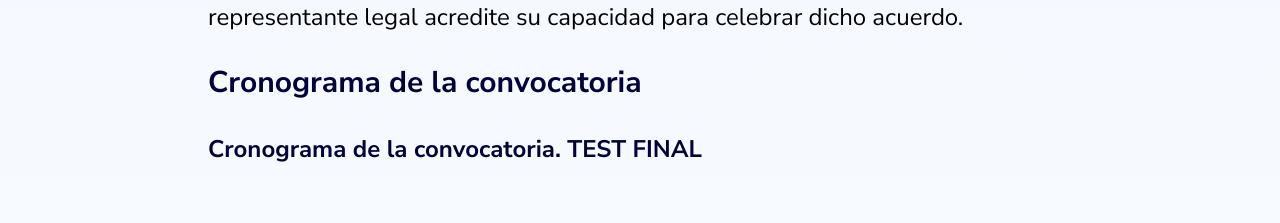
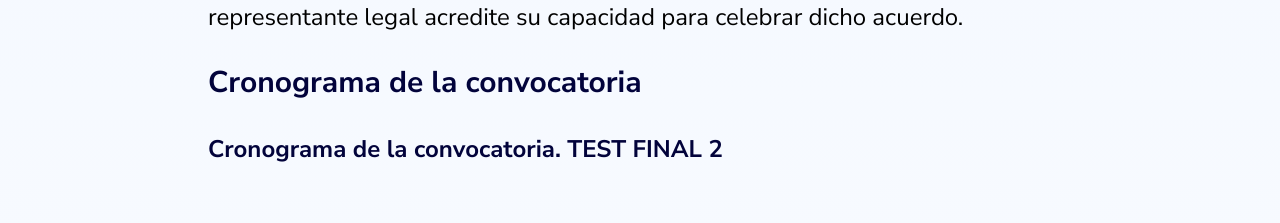
Before and after one commit to jorgeduque007/portal_direccion, a Next.js app: page /convocatorias in a window 1280 px wide. Shown: the part 1361-1584 px from the top of the page. Built offline with nearby package versions, Linux system fonts and the light colour scheme.

Commit message:
new convocatorias2 final test2

```diff
--- a/pages/convocatorias.tsx
+++ b/pages/convocatorias.tsx
@@ -85,7 +85,7 @@ const ConvocatoriasPage: React.FC = () => {
           </h2>
 
           <h2 className="text-2xl font-sans md:text-2xl font-bold text-[#02033B] mb-8">
-            Cronograma de la convocatoria. TEST FINAL
+            Cronograma de la convocatoria. TEST FINAL 2
           </h2>
         </div>
       </div>
```
